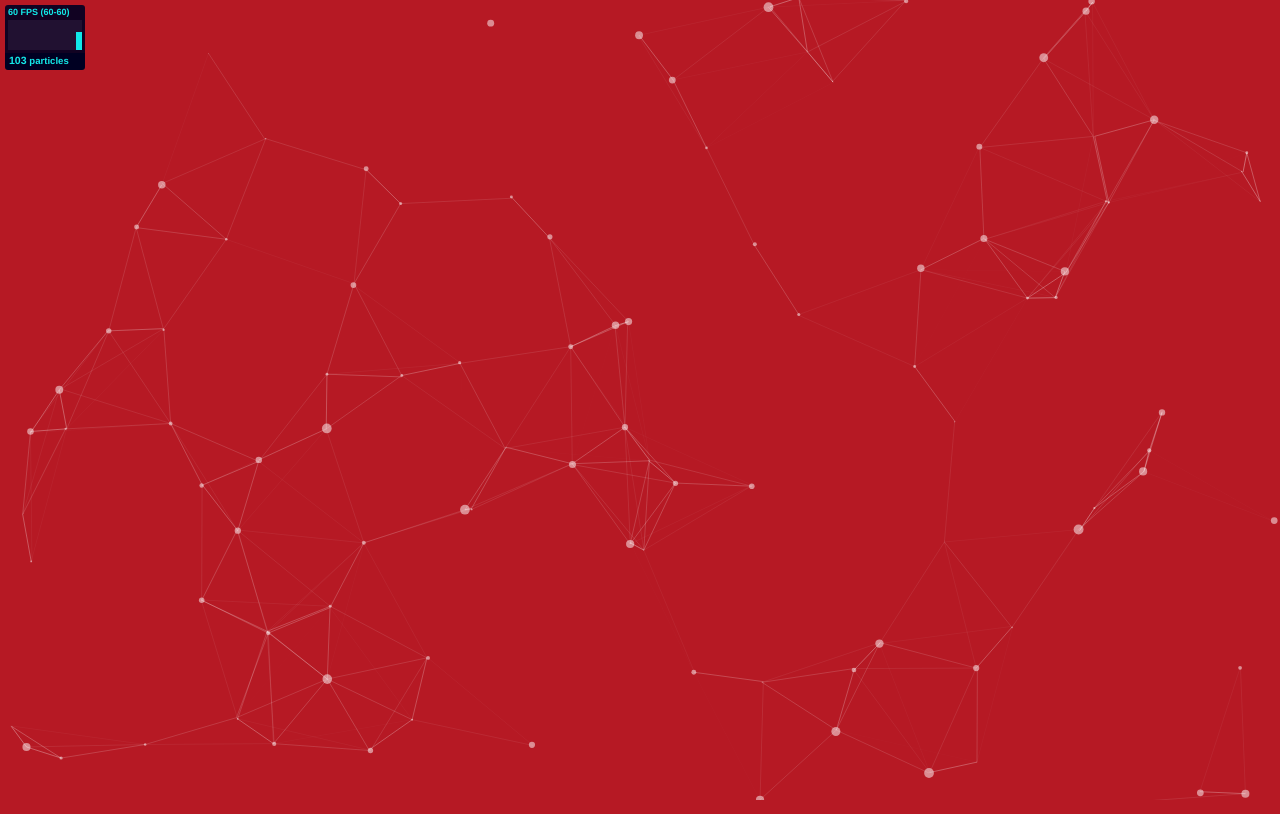
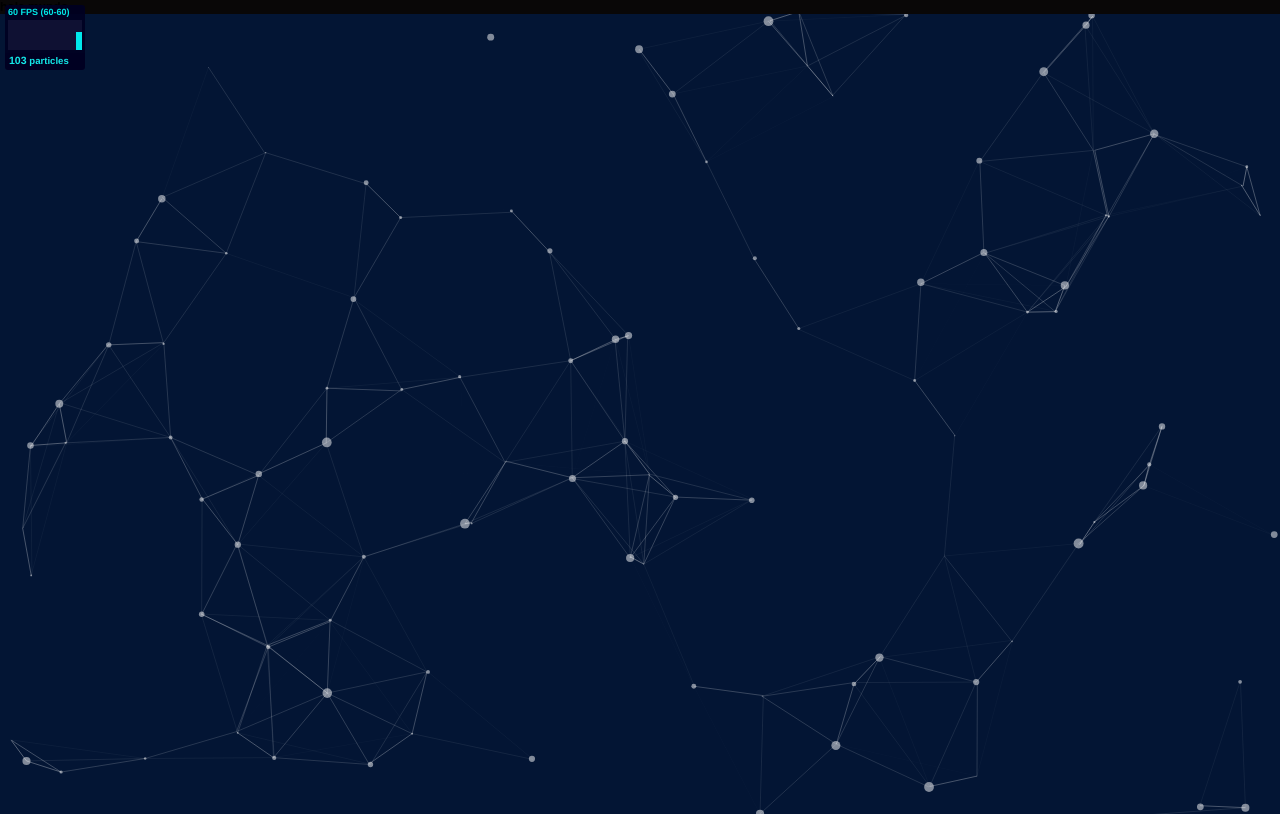
Before and after one commit to VincentGarreau/particles.js, a web app: file demo/index.html in a window 1280 px wide. Run offline with its HTML, style and script files only (its server is not run), Linux system fonts and the light colour scheme.

Commit message:
Update style.css and index.html

```diff
--- a/demo/css/style.css
+++ b/demo/css/style.css
@@ -27,7 +27,7 @@
 html,body{
 	width:100%;
 	height:100%;
-	background:#111;
+	background:rgb(9, 7, 7);
 }
 
 html{
@@ -88,7 +88,7 @@
 #particles-js{
   width: 100%;
   height: 100%;
-  background-color: #b61924;
+  background-color: #031534;
   background-image: url('');
   background-size: cover;
   background-position: 50% 50%;
--- a/demo/index.html
+++ b/demo/index.html
@@ -9,6 +9,9 @@
   <link rel="stylesheet" media="screen" href="css/style.css">
 </head>
 <body>
+
+<h1>hola mundo </h1>
+
 
 <!-- count particles -->
 <div class="count-particles">
```
